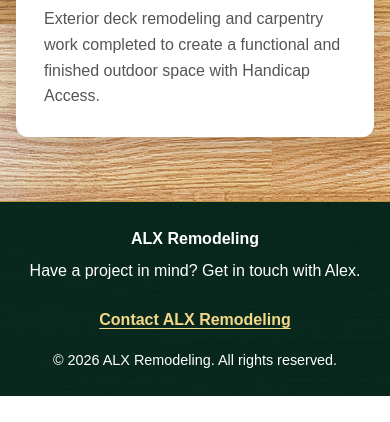
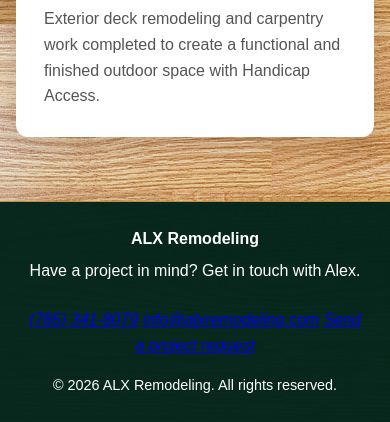
Before and after one commit to MFulcherCyber/ALX-Remodeling-Website, a plain HTML site: page pages/projects.html in a window 390 px wide. Shown: the part 4144-4566 px from the top of the page. Before the commit the page ends 4540 px from the top, so only its background shows below. Drawn offline with Linux system fonts and the light colour scheme.

Commit message:
Add approved ALX phone and email to footer

```diff
--- a/pages/projects.html
+++ b/pages/projects.html
@@ -336,7 +336,11 @@
                 <strong>ALX Remodeling</strong>
                 <p>Have a project in mind? Get in touch with Alex.</p>
             </div>
-            <a href="contact.html" class="footer-contact-link">Contact ALX Remodeling</a>
+            <address class="footer-contact-details">
+                <a href="tel:+17853418079">(785) 341-8079</a>
+                <a href="mailto:info@alxremodeling.com">info@alxremodeling.com</a>
+                <a href="contact.html">Send a project request</a>
+            </address>
         </div>
         <p class="footer-copyright">
             &copy; <span id="current-year"></span> ALX Remodeling. All rights reserved.
```
